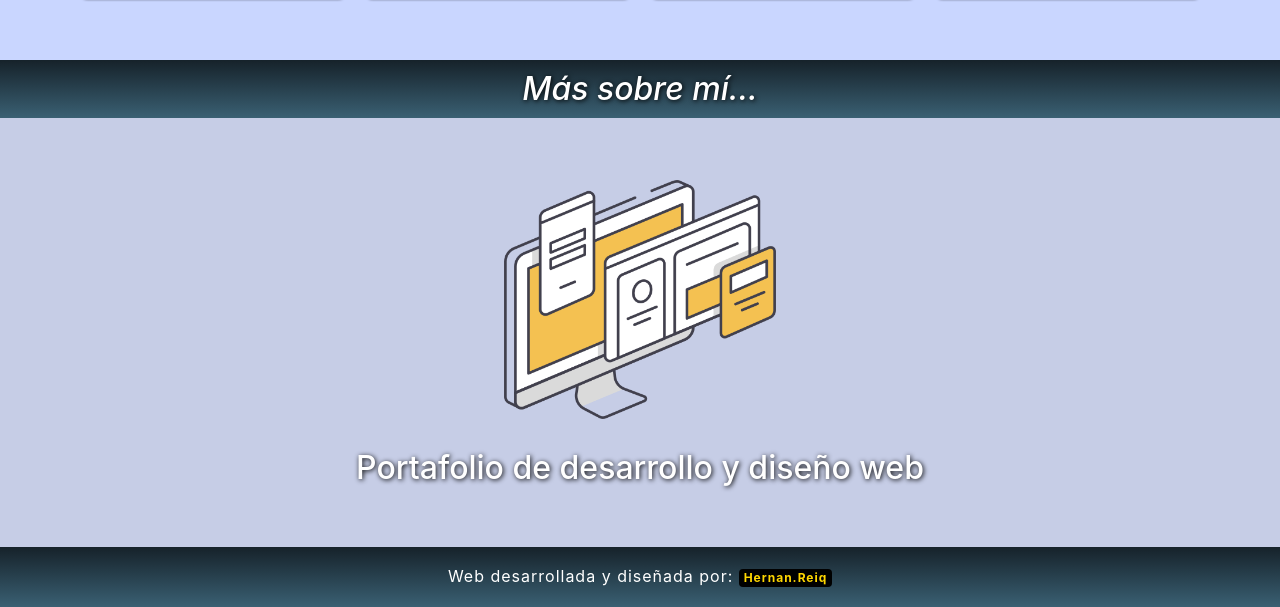
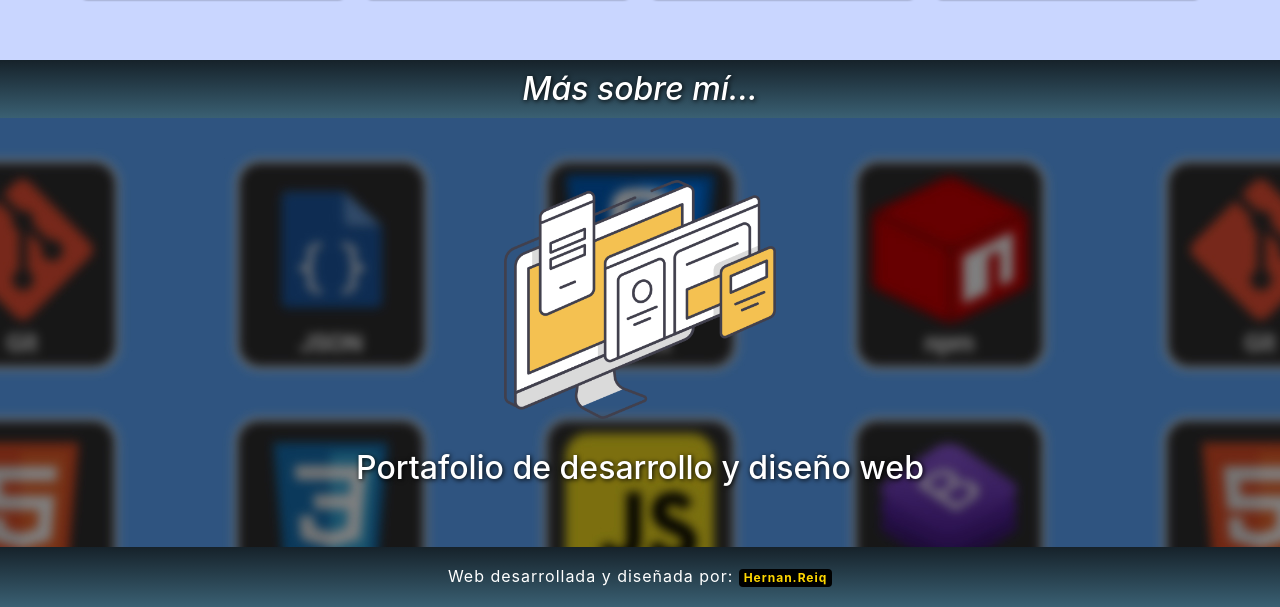
Before and after one commit to hernanreiq/graphic-design, a plain HTML site: page index.html in a window 1280 px wide. Shown: the part 1651-2258 px from the top of the page. Drawn offline with nearby package versions, Linux system fonts and the light colour scheme.

Commit message:
Estilos del sobre mi completados

```diff
--- a/css/style.css
+++ b/css/style.css
@@ -13,7 +13,7 @@ main {
     background: #C9D6FF;
 }
 .portafolio-web {
-    background: #c6cde6;
+    background-image: url('../img/lenguajes.jpg');
 }
 h1, h2, .enlace, p.eslogan{
     color: white;
```
Also changed, not shown: index.html (+0 -1 lines), img/lenguajes.jpg (added).
